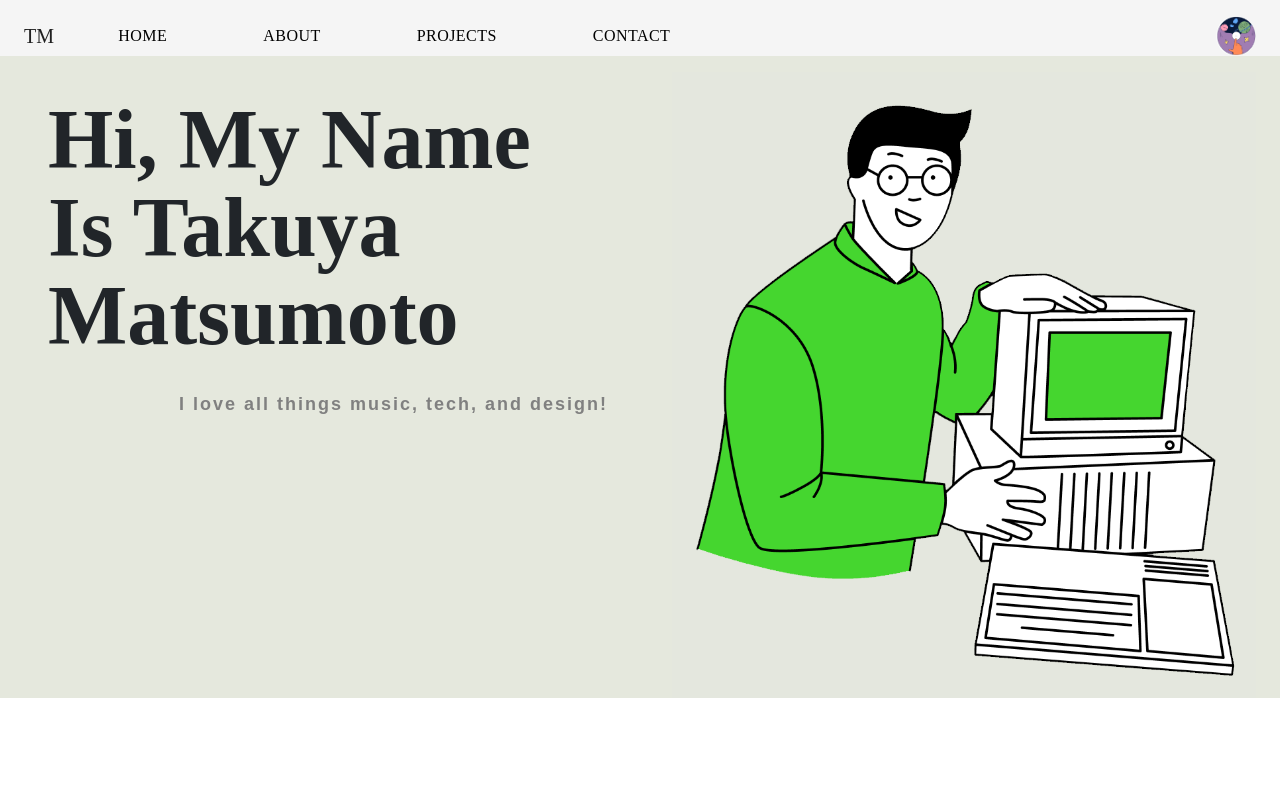
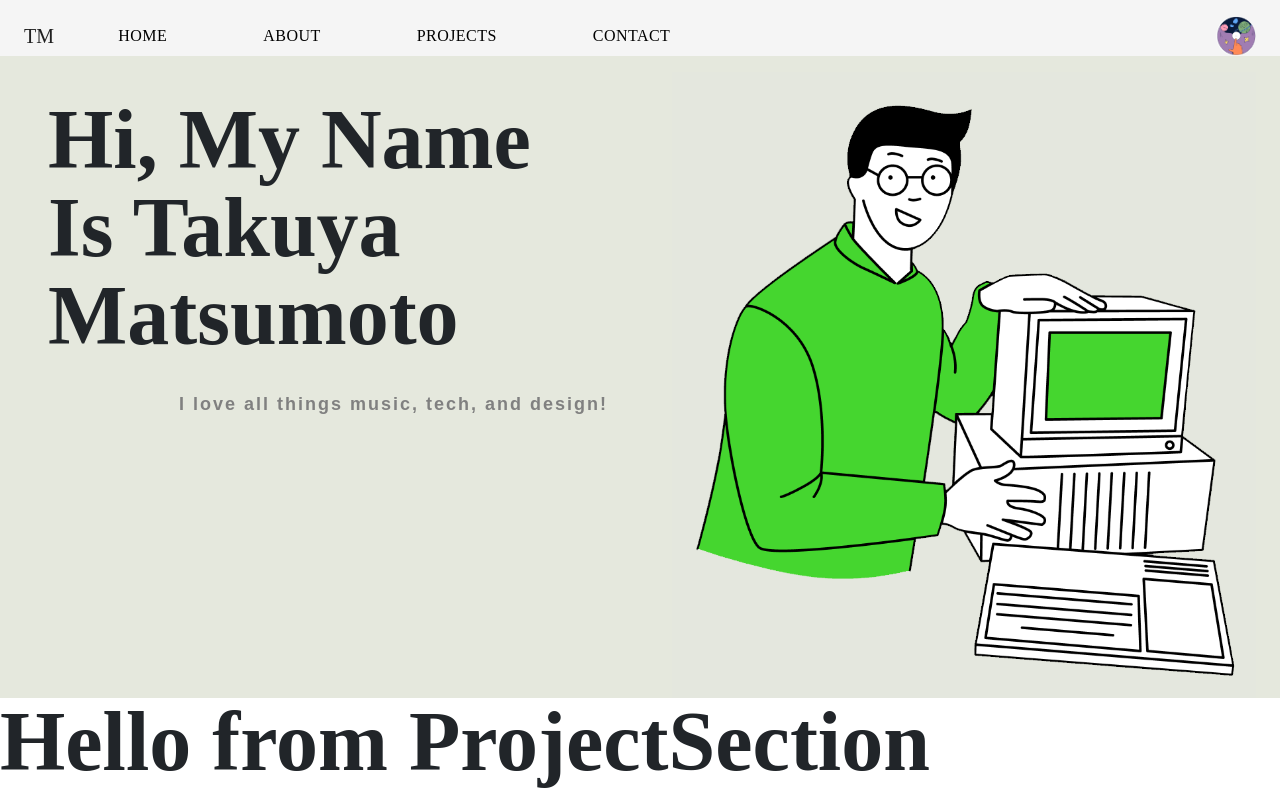
Before and after one commit to TakuyaMats/Reactjs-Portfolio, a React (Create React App) app: page /#/ in a window 1280 px wide. Built offline with nearby package versions, Linux system fonts and the light colour scheme; a web font is replaced by a local one.

Commit message:
added a ProjectSection Component

```diff
--- a/package.json
+++ b/package.json
@@ -21,6 +21,7 @@
     "react-dom": "^17.0.2",
     "react-hanger": "^2.4.2",
     "react-icons": "^4.2.0",
+    "react-material-ui-carousel": "^3.2.0",
     "react-router": "^5.2.0",
     "react-router-dom": "^5.2.0",
     "react-scripts": "4.0.3",
--- /dev/null
+++ b/src/components/ProjectSection/ProjectSection.js
@@ -0,0 +1,12 @@
+import React from 'react';
+import Carousel from 'react-material-ui-carousel';
+import ListItem from '@mui/material/ListItem';
+import { Paper, Button } from '@mui/material'
+
+const ProjectSection = () => {
+    return (
+        <h1>Hello from ProjectSection</h1>
+    )
+}
+
+export default ProjectSection;
--- a/src/pages/Home.js
+++ b/src/pages/Home.js
@@ -2,6 +2,7 @@ import React from 'react';
 import styled from 'styled-components';
 import MenuAppBar from '../components/Navbar/Navbar';
 import HeroSection from '../components/HeroSection/HeroSection';
+import ProjectSection from '../components/ProjectSection/ProjectSection';
 
 const HomeStyle = styled.div`
         /* .hero {
@@ -22,6 +23,7 @@ function Home() {
             {/* <div className="hero"> */}
                 <MenuAppBar />
                 <HeroSection />
+                <ProjectSection />
             {/* </div> */}
         </HomeStyle>
     )
```
Also changed, not shown: 1 other file (tests, documents, lock files or other folders).
